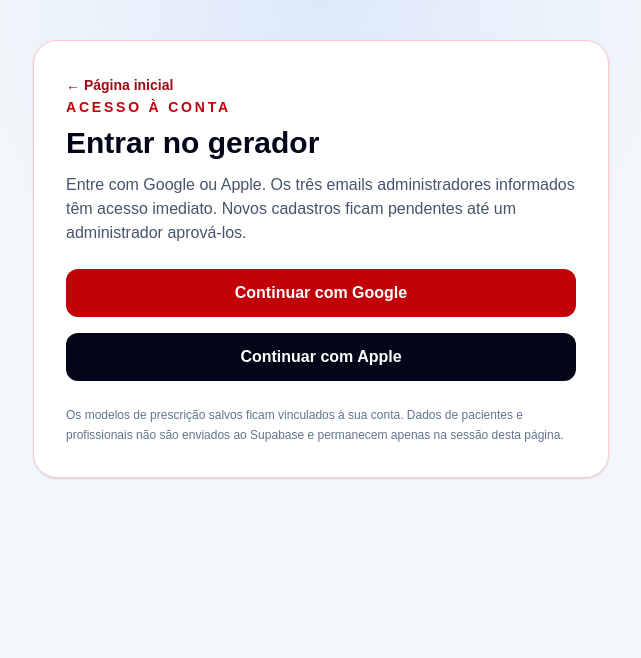
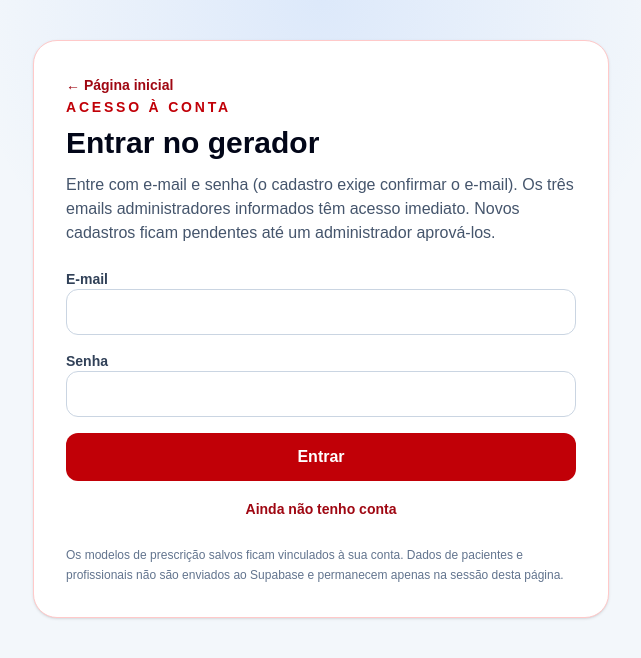
Before and after one commit to ricabarroso/DOMEULOP, a Next.js app: page /login in a window 1280 px wide. Shown: the top 658 px of the page, without its empty margins (319-960 px from the left). Built offline with nearby package versions, Linux system fonts and the light colour scheme.

Commit message:
Troca login para e-mail e senha

```diff
--- a/app/login/page.tsx
+++ b/app/login/page.tsx
@@ -1,5 +1,5 @@
 import Link from "next/link";
-import OAuthSignIn from "@/components/oauth-sign-in";
+import EmailSignIn from "@/components/email-sign-in";
 
 export default function LoginPage() {
   return (
@@ -10,11 +10,11 @@ export default function LoginPage() {
           <p className="text-sm font-semibold uppercase tracking-[0.2em] text-red-700">Acesso à conta</p>
           <h1 className="mt-2 text-3xl font-bold text-slate-950">Entrar no gerador</h1>
           <p className="mt-3 leading-6 text-slate-600">
-            Entre com Google ou Apple. Os três emails administradores informados têm acesso imediato.
+            Entre com e-mail e senha (o cadastro exige confirmar o e-mail). Os três emails administradores informados têm acesso imediato.
             Novos cadastros ficam pendentes até um administrador aprová-los.
           </p>
         </div>
-        <OAuthSignIn />
+        <EmailSignIn />
         <p className="text-xs leading-5 text-slate-500">
           Os modelos de prescrição salvos ficam vinculados à sua conta. Dados de pacientes e profissionais
           não são enviados ao Supabase e permanecem apenas na sessão desta página.
```
